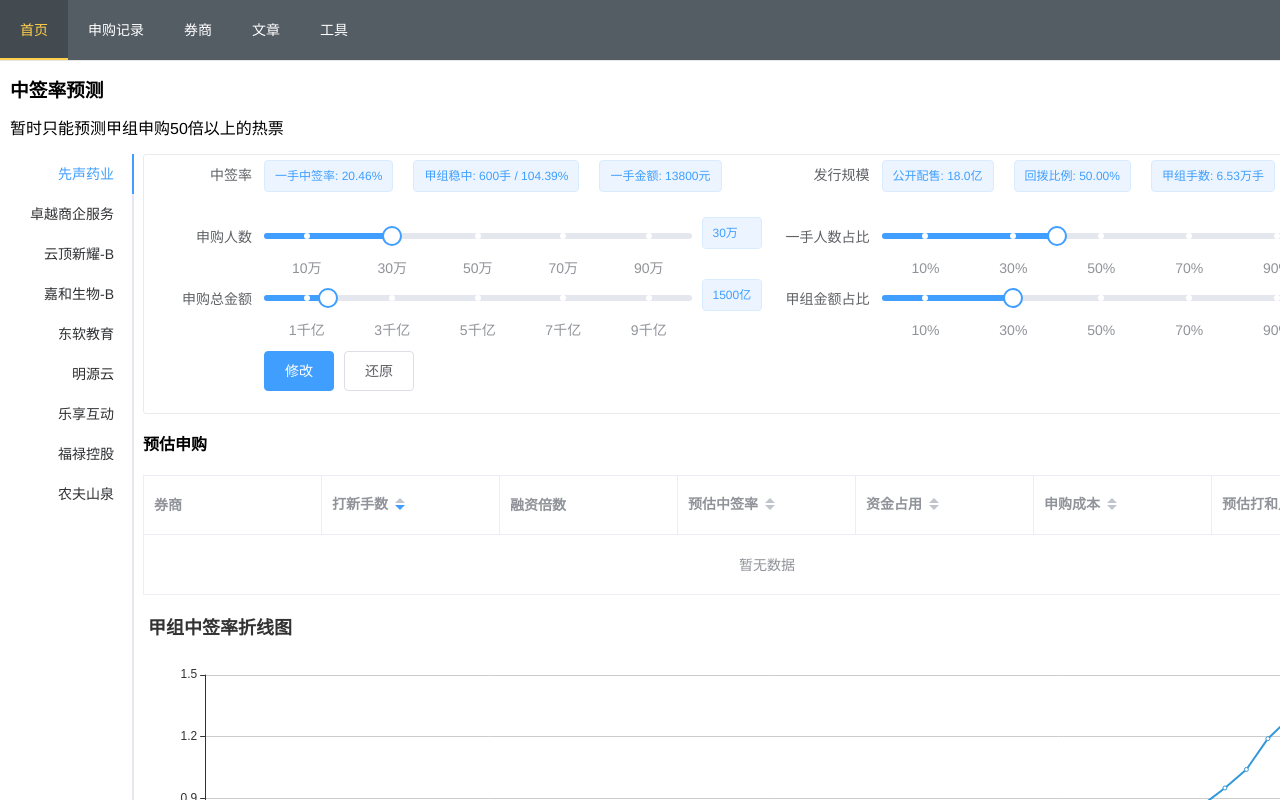
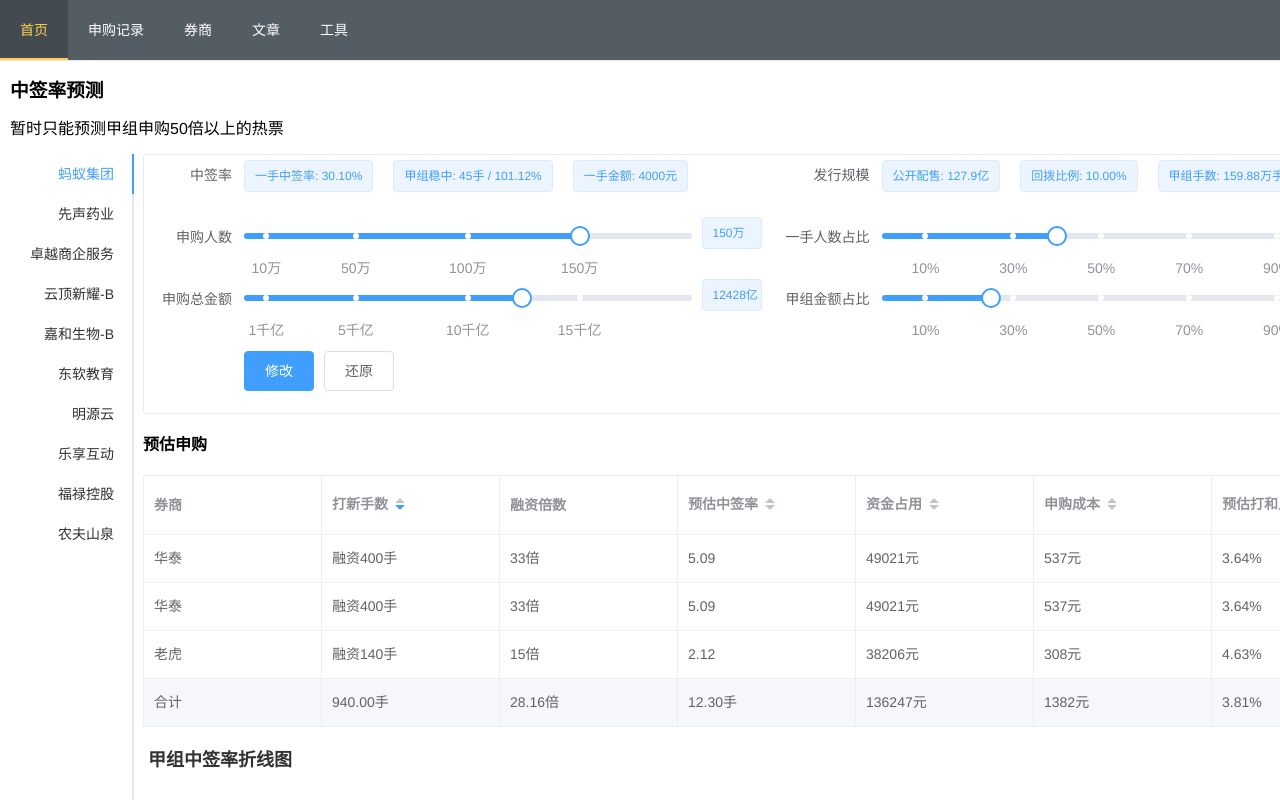
Before and after one commit to 912380760/-Hong-Kong-stocks, a Vue app: page / in a window 1280 px wide. Shown: the top 800 px of the page. Built offline with nearby package versions, Linux system fonts and the light colour scheme.

Commit message:
更新打新数据

```diff
--- a/src/assets/CreateData.js
+++ b/src/assets/CreateData.js
@@ -1,9 +1,9 @@
 // 新股配售数据 2020年
 import data2020 from "./配售数据2020";
-// import data2019 from "./配售数据2019";
+import data2019 from "./配售数据2019";
 // import data2018 from "./配售数据2018";
 // import data2017 from "./配售数据2017";
-const data = [...data2020];
+const data = [...data2020, ...data2019];
 
 function 中签数据格式化(data) {
   let 甲组 = [],
--- a/src/assets/stockList.js
+++ b/src/assets/stockList.js
@@ -476,7 +476,7 @@ let data = [
     上市日期: "2020/9/29",
     list: [
       记录("富途", 40, 1, 0.9, 0.038, 1, 7.6, "2020/9/28"),
-      记录("辉立", 9, 1, 1, 0.0288, 1, undefined, undefined, 38),
+      记录("辉立", 9, 1, 1, 0.0288, 1, 6.02, "2020/10/20", 38),
       记录("富昌", 1, 1, 1, 0.024, 0, undefined, undefined, 38),
     ],
   },
@@ -514,7 +514,7 @@ let data = [
     上市日期: "2020/10/7",
     list: [
       记录("富途", 14, 1, 0.9, 0.038, 0),
-      记录("华泰", 12, 1, 0.9, 0.038, 1, 27.9, "2020/10/9"),
+      记录("华泰", 12, 1, 0.9, 0.038, 1, 25.8, "2020/10/15"),
       记录("老虎", 40, 1, 0.933, 0.0403, 0),
       记录("华赢", 20, 1, 0.9, 0.038, 0),
       记录("辉立", 60, 1, 0.9, 0.0298, 0),
@@ -552,13 +552,13 @@ let data = [
     上限招股价: 10.68,
     打新日期: "2020/10/7",
     记息天数: 4,
-    中签定价: 0,
+    中签定价: 10.68,
     上市日期: "2020/10/19",
     list: [
-      记录("华泰", 25, 1, 0.9, 0.038),
-      记录("辉立", 60, 1, 0.9, 0.0288),
-      记录("富昌", 2, 1, 1, 0.024, undefined, undefined, undefined, 38),
-      记录("友信", 1, 1, 0.8, 0.038),
+      记录("华泰", 25, 1, 0.9, 0.038, 0),
+      记录("辉立", 60, 1, 0.9, 0.0288, 1, 10.88, "2020/10/20"),
+      记录("富昌", 2, 1, 1, 0.024, 0, undefined, undefined, 38),
+      记录("友信", 1, 1, 0.8, 0.038, 0),
     ],
   },
   {
@@ -569,7 +569,7 @@ let data = [
     记息天数: 6,
     中签定价: 0,
     上市日期: "2020/10/22",
-    list: [记录("辉立", 8, 1, 1, 0.0288, undefined, undefined, undefined, 38)],
+    list: [记录("辉立", 8, 1, 1, 0.0288, 0, undefined, undefined, 38)],
   },
   {
     name: "沧港铁路",
@@ -579,33 +579,78 @@ let data = [
     记息天数: 7,
     中签定价: 0,
     上市日期: "2020/10/23",
-    list: [记录("辉立", 2, 1, 1, 0.0288, undefined, undefined, undefined, 0)],
+    list: [记录("辉立", 2, 1, 1, 0.0288, 0, undefined, undefined, 0)],
   },
   {
-    name: "先声医药",
+    name: "先声药业",
     每手股数: 1000,
     上限招股价: 13.8,
     打新日期: "2020/10/13",
-    记息天数: 6,
-    中签定价: 0,
-    上市日期: "2020/10/23",
+    记息天数: 4,
+    中签定价: 13.8,
+    上市日期: "2020/10/27",
     list: [
-      // 记录("华泰", 25, 1, 0.9, 0.038),
-      // 记录("辉立", 60, 1, 0.9, 0.0288),
-      // 记录("富昌", 2, 1, 1, 0.024, undefined, undefined, undefined, 38),
-      // 记录("友信", 1, 1, 0.8, 0.038),
+      记录("华泰", 20, 1, 0.95, 0.038, 0),
+      记录("辉立", 80, 1, 0.95, 0.0328, 1, 10.84, "2020/10/27"),
+      记录("富昌", 1, 1, 1, 0.024, 0, undefined, undefined, 38),
+    ],
+  },
+  {
+    name: "合景悠活",
+    每手股数: 1000,
+    上限招股价: 8.13,
+    打新日期: "2020/10/19",
+    记息天数: 7,
+    中签定价: 7.89,
+    上市日期: "2020/10/30",
+    list: [
+      记录("华泰", 150, 1, 0.95, 0.038, 3, 6.23, "2020/11/6"),
+      记录("华泰", 90, 1, 0.95, 0.038, 2, 5.93, "2020/11/2"),
+      记录("辉立", 1, 1, 1, 0.0328, 1, 5.94, "2020/11/2", 0),
+    ],
+  },
+  {
+    name: "万国数据",
+    每手股数: 100,
+    上限招股价: 86,
+    打新日期: "2020/10/21",
+    记息天数: 3,
+    中签定价: 80.88,
+    上市日期: "2020/11/02",
+    list: [记录("辉立", 1, 1, 1, 0.0288, 1, 86, "2020/11/4", 0)],
+  },
+  {
+    name: "药明巨诺",
+    每手股数: 500,
+    上限招股价: 23.8,
+    打新日期: "2020/10/22",
+    记息天数: 5,
+    中签定价: 23.8,
+    上市日期: "2020/11/03",
+    list: [
+      记录("华泰", 30, 1, 0.96, 0.038, 1, 24.7, "2020/11/5"),
+      记录("华泰", 60, 1, 0.96, 0.038, 0),
+      记录("辉立", 4, 1, 1, 0.0288, 0, undefined, undefined, 38),
     ],
   },
 
-  // {
-  //   name: "蚂蚁集团",
-  //   每手股数: 100,
-  //   上限招股价: 100,
-  //   打新日期: "2020/9/18",
-  //   记息天数: 7,
-  //   中签定价: 0,
-  //   list: [],
-  // },
+  {
+    name: "蚂蚁集团",
+    每手股数: 50,
+    上限招股价: 80,
+    打新日期: "2020/9/18",
+    记息天数: 5,
+    中签定价: 0,
+    上市日期: "2020/11/03",
+    list: [
+      记录("老虎", 140, 1, 0.933, 0, 0, undefined, undefined, 308),
+      记录("华泰", 400, 1, 0.97, 0.025, 0),
+      记录("华泰", 400, 1, 0.97, 0.025, 0),
+      // 记录("富昌", 1, 1, 1, 0.0288, undefined, undefined, undefined, 38),
+      // 记录("辉立", 160, 1, 0.9, 0.0348),
+      // 记录("富途", 14, 1, 0.9, 0.0398),
+    ],
+  },
   // {
   //   name: "蓝月亮",
   //   每手股数: 500,
--- a/src/assets/预测数据.js
+++ b/src/assets/预测数据.js
@@ -57,21 +57,21 @@ const listNumber = [
 ];
 
 const data = [
-  // {
-  //   name: "蚂蚁集团",
-  //   每手股数: 100,
-  //   上限招股价: 100,
-  //   打新日期: "2020/9/18",
-  //   记息天数: 7,
-  //   中签定价: 0,
-  //   集资金额: 78750000000,
-  //   申购总金额: 800000000000,
-  //   回拨比例: 0.1,
-  //   甲组申购金额占比: 0.25,
-  //   一手申购人数占比: 0.4,
-  //   甲组人数: 800000,
-  //   listNumber,
-  // },
+  {
+    name: "蚂蚁集团",
+    每手股数: 50,
+    上限招股价: 80,
+    打新日期: "2020/9/18",
+    记息天数: 7,
+    中签定价: 0,
+    集资金额: 127900000000,
+    申购总金额: 1242800000000,
+    回拨比例: 0.1,
+    甲组申购金额占比: 0.25,
+    一手申购人数占比: 0.4,
+    甲组人数: 1500000,
+    listNumber,
+  },
   {
     name: "先声药业",
     每手股数: 1000,
@@ -80,7 +80,7 @@ const data = [
     记息天数: 7,
     中签定价: 0,
     集资金额: 3601800000,
-    申购总金额: 150000000000,
+    申购总金额: 250000000000,
     回拨比例: 0.5,
     甲组申购金额占比: 0.3,
     一手申购人数占比: 0.4,
--- a/src/views/index.vue
+++ b/src/views/index.vue
@@ -5,7 +5,7 @@
     <el-tabs v-model="activeName" tab-position="left" @tab-click="handleClick" style="height: 1190px;">
       <el-tab-pane v-for="(item, index) in data2" :key="item.name" :label="item.name" :name="index.toString()">
         <div style="display:flex; padding-right: 10px;border: 1px solid #ebebeb;border-radius: 3px;margin-bottom: 20px;">
-          <el-form ref="item" :model="item" label-width="120px" style="width: 50%;">
+          <el-form ref="item" :model="item" label-width="100px" style="width: 50%;">
             <el-form-item label="中签率">
               <el-tag style="margin-right: 20px;">一手中签率: {{ (一手中签率 * 100).toFixed(2) + '%' }}</el-tag>
               <el-tag style="margin-right: 20px;" v-if="甲组稳中">甲组稳中: {{甲组稳中.手数}}手 / {{ (甲组稳中.预测中签率 * 100).toFixed(2) + '%' }}</el-tag>
@@ -13,13 +13,13 @@
             </el-form-item>
             <el-form-item label="申购人数">
               <div style="display:flex;">
-                <el-slider v-model="甲组人数" :max="1000000" :step="10000" :format-tooltip="formatTooltip3" :marks="marks2" style="flex: 1;"></el-slider>
+                <el-slider v-model="甲组人数" :max="2000000" :step="10000" :format-tooltip="formatTooltip3" :marks="marks2" style="flex: 1;"></el-slider>
                 <el-tag style="margin-left: 10px;width: 60px;">{{ (甲组人数 / 10000).toFixed(0) + '万' }}</el-tag>
               </div>
             </el-form-item>
             <el-form-item label="申购总金额" >
               <div style="display:flex;">
-                <el-slider v-model="申购总金额" :max="1000000000000" :step="1000000000" :format-tooltip="formatTooltip2" :marks="marks3" style="flex: 1;"></el-slider>
+                <el-slider v-model="申购总金额" :max="2000000000000" :step="1000000000" :format-tooltip="formatTooltip2" :marks="marks3" style="flex: 1;"></el-slider>
                 <el-tag style="margin-left: 10px;width: 60px;">{{ (申购总金额 / 100000000).toFixed(0) + '亿' }}</el-tag>
               </div>
             </el-form-item>
@@ -245,17 +245,15 @@ export default {
       },
       marks2: {
         100000: '10万',
-        300000: '30万',
         500000: '50万',
-        700000: '70万',
-        900000: '90万',
+        1000000: '100万',
+        1500000: '150万',
       },
       marks3: {
         100000000000: '1千亿',
-        300000000000: '3千亿',
         500000000000: '5千亿',
-        700000000000: '7千亿',
-        900000000000: '9千亿',
+        1000000000000: '10千亿',
+        1500000000000: '15千亿',
       },
       myChart: null,
     }
@@ -520,7 +518,7 @@ export default {
       let 一手中签率;
       // 暂时打8折,最近一手分配比例较低
       console.log(name + ':' + (甲组申购金额 / (公开发售手数 * 上限招股价 * 每手股数 /2)).toFixed(0) + '倍')
-      if(甲组申购金额 / (公开发售手数 * 上限招股价 * 每手股数 /2)  > 50) {
+      if(甲组申购金额 / (公开发售手数 * 上限招股价 * 每手股数 /2)  > 30) {
         一手中签率 = (this.甲30倍以上一手平均占比 * 0.8 * (公开发售手数 / 2)) / (甲组人数 * 一手申购人数占比);
       } else {
         一手中签率 = (this.甲30倍以下一手平均占比 * (公开发售手数 / 2)) / (甲组人数 * 一手申购人数占比);
```
